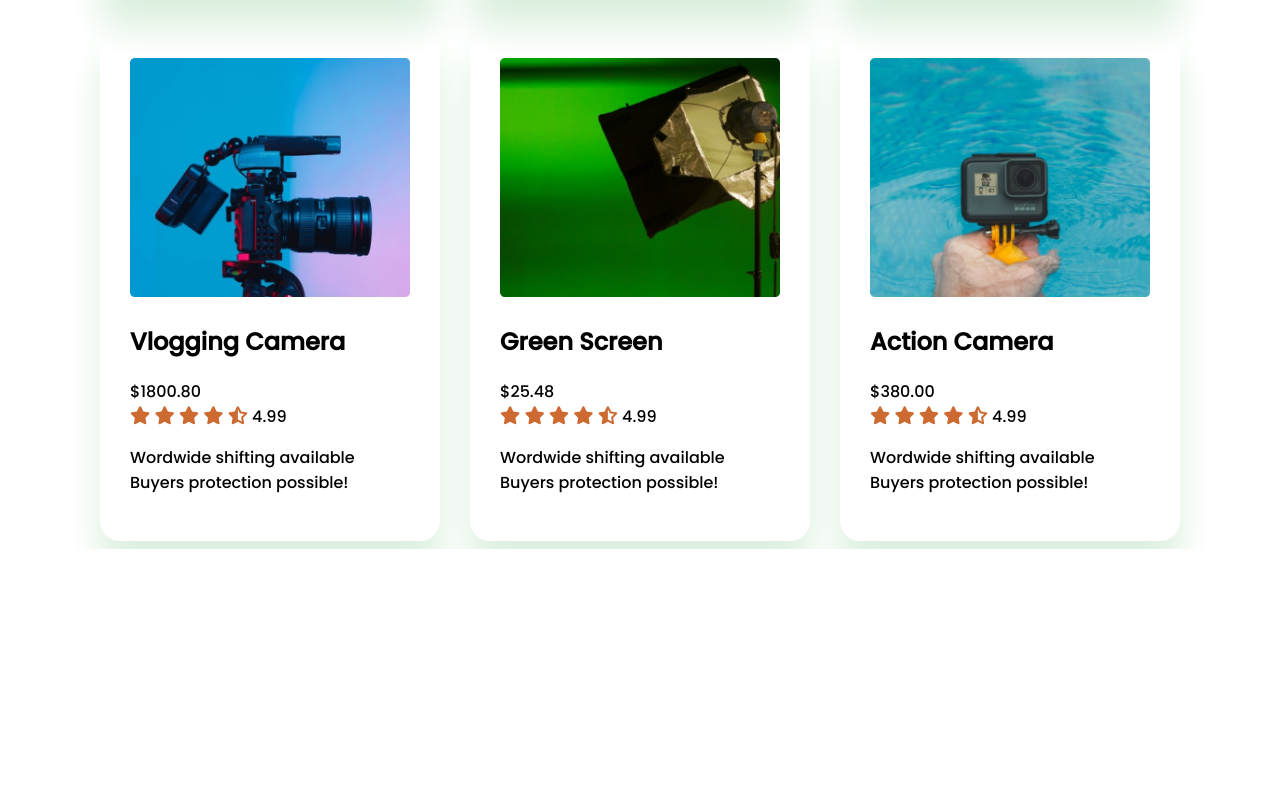
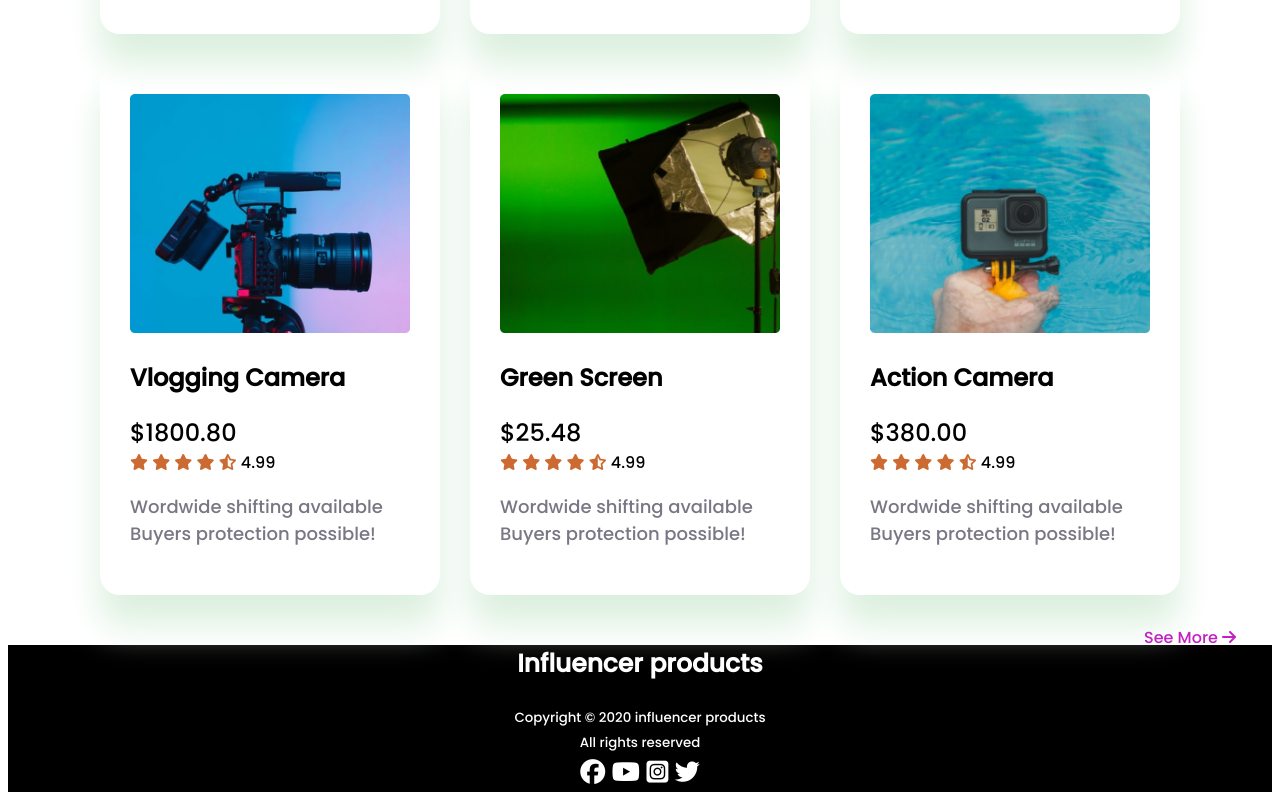
Before and after one commit to Nasirdiu/assientment--2, a plain HTML site: page index.html in a window 1280 px wide. Shown: the part 1713-2513 px from the top of the page. Before the commit the page ends 2262 px from the top, so only its background shows below. Drawn offline with Linux system fonts and the light colour scheme; a web font is replaced by a local one.

Commit message:
added foter

```diff
--- a/css/style.css
+++ b/css/style.css
@@ -42,8 +42,8 @@ body{
     top: 5px;
     box-shadow:0 2px 0 rgb(156, 24, 128) ;
 }
-.fas{
-    color: white;
+.fa-arrow-right .butt{
+    color: rgb(245, 240, 240);
     font-size: 18px;
 }
 .banner-photo img{
@@ -81,3 +81,33 @@ body{
 .middle-banner img{
     width: 100%;
 }
+.priz-band{
+    font-size: 24px;
+}
+.middle-contain{
+    font-size: 18px;
+    color: #787885;;
+}
+.middle-exit a{
+    text-decoration: none;
+    color: rgb(194, 32, 194);
+    font-size: 16px;
+    position: absolute;
+    left: 1144px;
+
+}
+/* exit middle  */
+
+.foot-text{
+
+    text-align: center;
+    background-color: black;
+     color: white;
+}
+.foot-text h1{
+    font-size: 25px;
+}
+.fotter-icon{
+   text-align: center;
+   font-size: 25px;
+}
--- a/index.html
+++ b/index.html
@@ -28,7 +28,7 @@
                     <p>Lorem ipsum dolor, sit amet consectetur adipisicing elit. Voluptatum, nulla aliquam labore quod
                         perspiciatis, voluptas autem sit tempora, sunt provident aspernatur quibusdam beatae cumque ut
                         nemo ullam exercitationem quas asperiores?</p>
-                    <button class="spical-buttion">Preebook Now <i class="fas fa-arrow-right"></i></button>
+                    <button class="spical-buttion">Preebook Now <i class="fas fa-arrow-right butt"></i></button>
 
                 </div>
                 <div class="banner-photo">
@@ -258,16 +258,32 @@
                             Buyers protection possible!</p>
                     </div>
                 </div>
+                <div class="middle-exit">
+                    <a target="_blank" rel="noopener noreferrer" href="">See More <i class="fas fa-arrow-right"></i></a>
+                </div>
+            </div>
 
+        </section>
 
+    </main>
+    <!-- end middle  -->
+    <section>
+        <footer>
+            <div class="foot-text">
+                <h1>Influencer products</h1>
+                <small>Copyright © 2020 influencer products</small> <br>
+                <small>All rights reserved</small>
+                <div class="fotter-icon">
+                    <i class="fab fa-facebook icon"></i>
+                    <i class="fab fa-youtube icon"></i>
+                    <i class="fab fa-instagram-square icon"></i>
+                    <i class="fab fa-twitter icon"></i>
+                </div>
+            </div>
 
-            </div>
-        </section>
-    </main>
-<!-- end middle  -->
-<footer>
+        </footer>
+    </section>
 
-</footer>
 
 
 </body>
```
